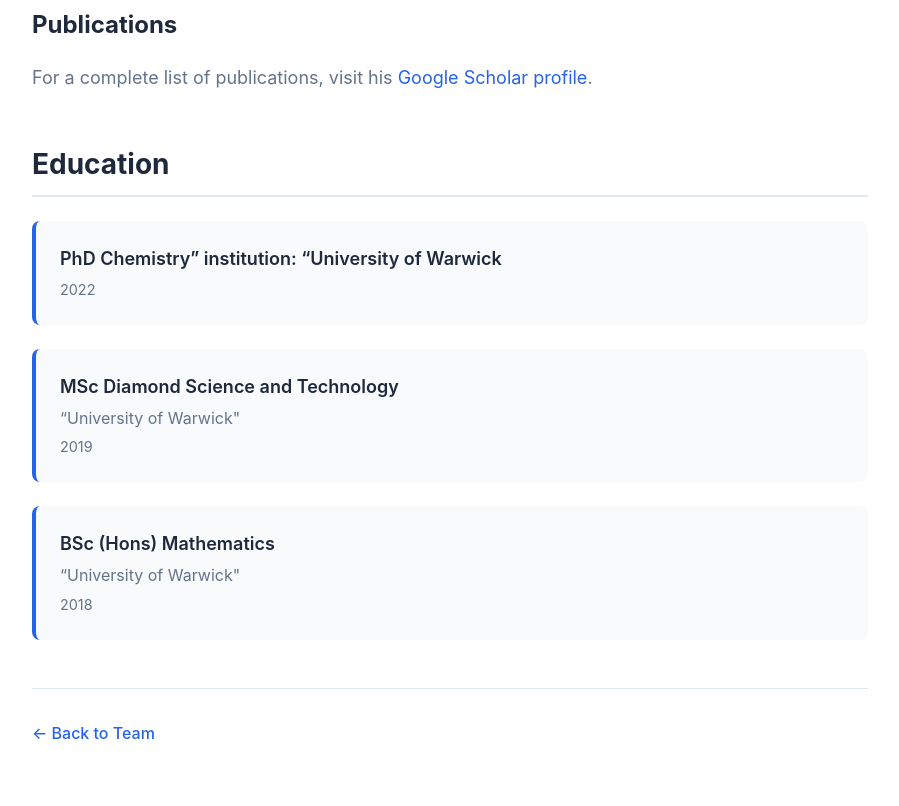
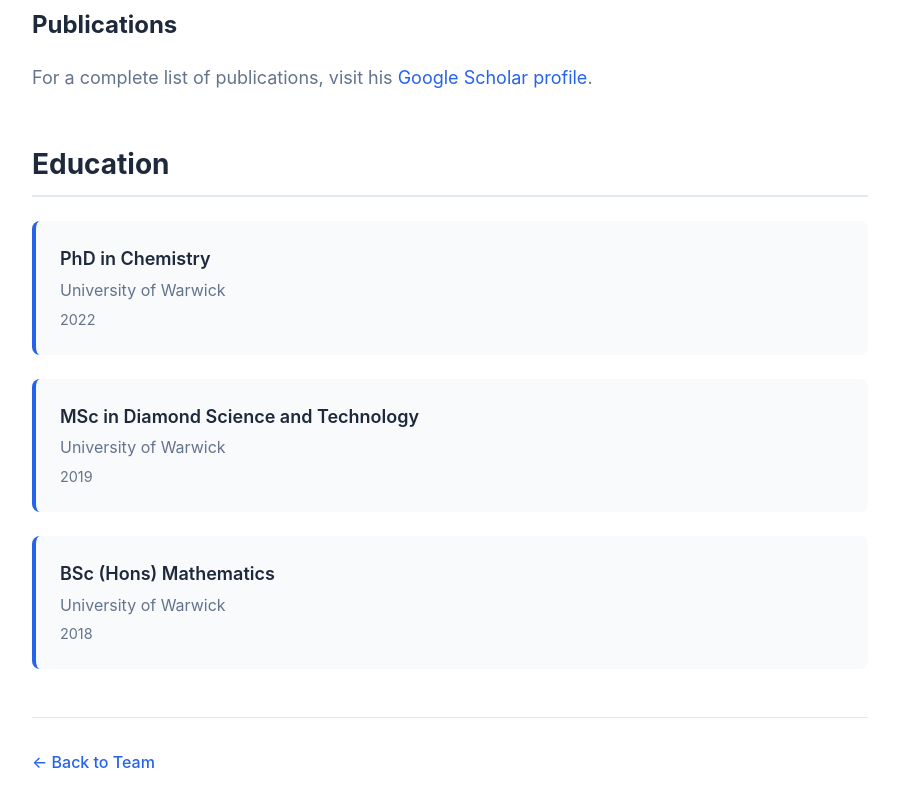
Before and after one commit to maurergroup/maurergroup.github.io, an Astro site: page /team/shayantan-chaudhuri in a window 1280 px wide. Shown: the part 1864-2670 px from the top of the page, without its empty margins (190-1089 px from the left). Before the commit the page ends 2642 px from the top, so only its background shows below. Built offline with nearby package versions, Linux system fonts and the light colour scheme; Astro itself is replaced by a stand-in of ours; some packages are replaced by stand-ins of ours.

Commit message:
Fix quote formatting in Shayantan Chaudhuri's profile
Corrected formatting of quotes in research interests and education sections.

```diff
--- a/src/content/team/shayantan-chaudhuri.md
+++ b/src/content/team/shayantan-chaudhuri.md
@@ -9,18 +9,18 @@ scholar: "https://scholar.google.com/citations?user=LXWKKn4AAAAJ&hl=en"
 researchInterests:
   - "Electronic structure"
   - "Machine learning"
-  - “Materials science"
-  - “Electrochemistry"
-  - “Quantum computing"
+  - "Materials science"
+  - "Electrochemistry"
+  - "Quantum computing"
 education:
-  - degree: "PhD Chemistry”
-    institution: “University of Warwick"
+  - degree: "PhD in Chemistry"
+    institution: "University of Warwick"
     year: 2022
-  - degree: "MSc Diamond Science and Technology"
-    institution: “University of Warwick"
+  - degree: "MSc in Diamond Science and Technology"
+    institution: "University of Warwick"
     year: 2019
   - degree: "BSc (Hons) Mathematics"
-    institution: “University of Warwick"
+    institution: "University of Warwick"
     year: 2018
 ---
 
```
